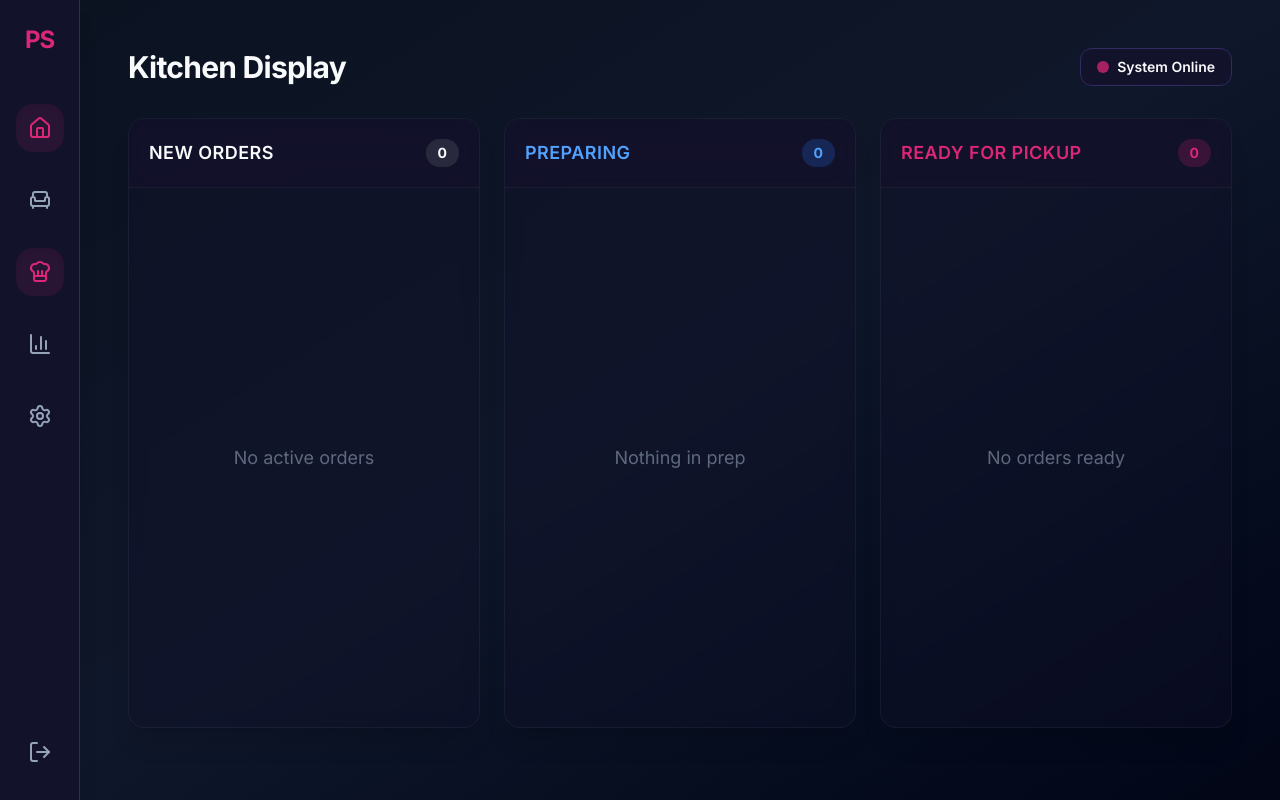
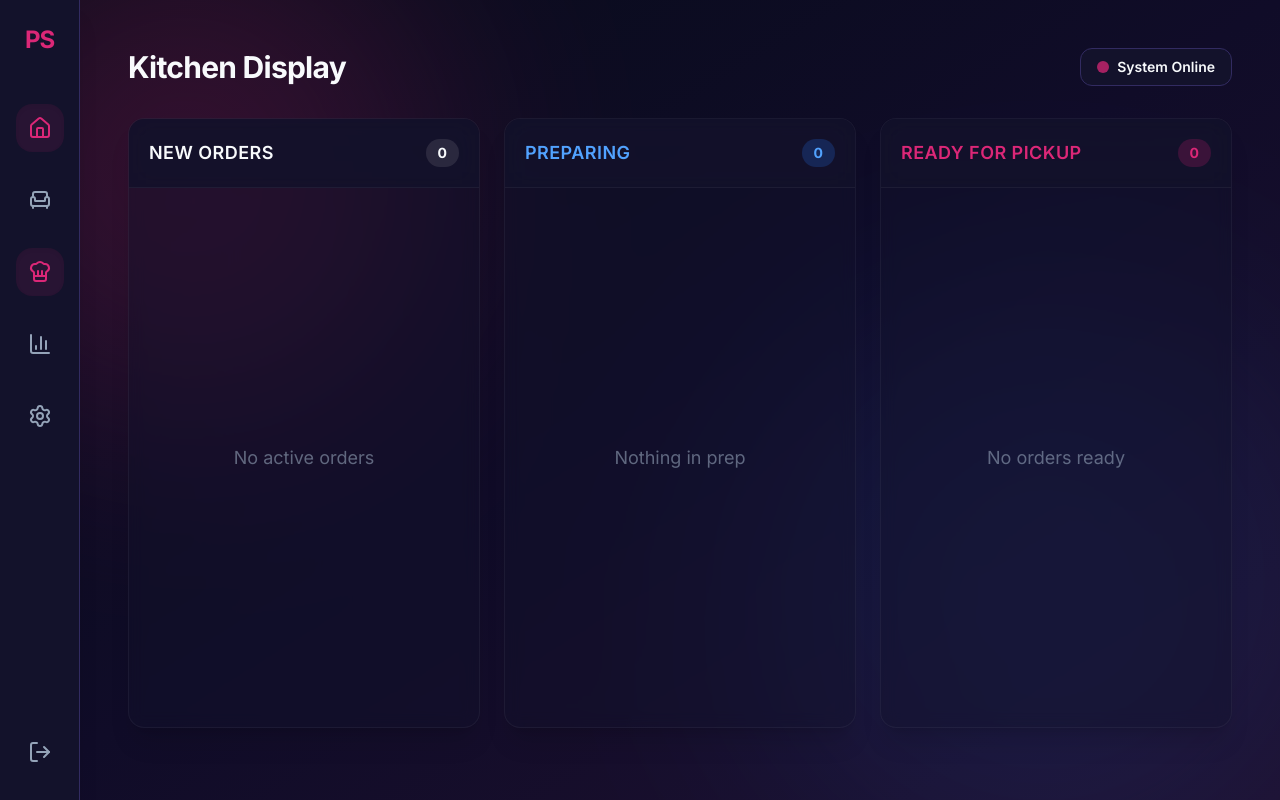
Before and after one commit to Alysha93/ProServe-POS-System, a React (Vite) app: page /demo/kitchen in a window 1280 px wide. Built offline with nearby package versions, Linux system fonts and the light colour scheme.

Commit message:
Apply Startup UI polish, full visual depth, urgency glow timers

```diff
--- a/src/components/kitchen/OrderCard.tsx
+++ b/src/components/kitchen/OrderCard.tsx
@@ -40,15 +40,19 @@ export function OrderCard({ order, onStatusChange }: Props) {
 
   const currentStatus = statusMap[order.status];
 
+  const urgencyBorder = time > 300 ? "border-l-danger border-white/10" :
+                        time > 120 ? "border-l-yellow-500 border-white/10" :
+                                     "border-l-accent border-white/10";
+
   return (
     <motion.div
-      initial={{ opacity: 0, y: 20, scale: 0.95 }}
+      initial={{ opacity: 0, y: 10, scale: 0.98 }}
       animate={{ opacity: 1, y: 0, scale: 1 }}
       exit={{ opacity: 0, scale: 0.9 }}
-      transition={{ duration: 0.3 }}
-      className={`bg-card border ${currentStatus.border} rounded-2xl p-4 shadow-lg flex flex-col hover:scale-[1.02] transition-transform`}
+      transition={{ duration: 0.2 }}
+      className={`bg-white/5 border-l-4 border-t border-r border-b ${urgencyBorder} rounded-2xl p-4 shadow-xl backdrop-blur flex flex-col hover:border-white/20 hover:scale-[1.02] active:scale-[0.97] transition-all duration-200`}
     >
-      <div className="flex justify-between items-center mb-4 border-b border-border pb-3">
+      <div className="flex justify-between items-center mb-4 border-b border-white/5 pb-3">
         <div className="flex items-center gap-2">
           <span className="font-bold text-lg text-text-main">#{order.id}</span>
           {order.tableId && (
--- a/src/components/layout/Layout.tsx
+++ b/src/components/layout/Layout.tsx
@@ -3,9 +3,13 @@ import { Sidebar } from './Sidebar';
 
 export function Layout() {
   return (
-    <div className="flex h-screen w-full bg-gradient-to-br from-[#0b1220] via-[#0f172a] to-[#020617] text-text-main overflow-hidden font-inter">
+    <div className="flex h-screen w-full bg-gradient-to-br from-[#070b19] via-[#100c28] to-[#1e102f] text-white overflow-hidden relative">
+      {/* Glow Effect Background */}
+      <div className="absolute top-[-10%] left-[-5%] blur-[120px] opacity-20 bg-accent w-[500px] h-[500px] rounded-full pointer-events-none" />
+      <div className="absolute bottom-[-10%] right-[-5%] blur-[120px] opacity-10 bg-blue-500 w-[600px] h-[600px] rounded-full pointer-events-none" />
+
       <Sidebar />
-      <main className="flex-1 flex flex-col min-w-0 overflow-hidden relative p-6">
+      <main className="flex-1 overflow-hidden p-6 relative z-10">
         <Outlet />
       </main>
     </div>
--- a/src/pages/LandingPage.tsx
+++ b/src/pages/LandingPage.tsx
@@ -1,5 +1,5 @@
 import { Link } from 'react-router-dom';
-import { ArrowRight, Terminal, Github } from 'lucide-react';
+import { ArrowRight, Terminal } from 'lucide-react';
 import { motion } from 'framer-motion';
 
 export default function LandingPage() {
@@ -18,8 +18,7 @@ export default function LandingPage() {
           </div>
           <div className="flex items-center gap-4">
             <a href="https://github.com/Alysha93/ProServe-POS-System" target="_blank" rel="noreferrer" className="text-subtext hover:text-white transition flex items-center gap-2 text-sm font-medium">
-              <Github className="w-5 h-5" />
-              <span className="hidden sm:inline">GitHub</span>
+              <span className="hidden sm:inline">GitHub Code</span>
             </a>
             <Link to="/demo" className="bg-accent text-black font-semibold px-4 py-2 rounded-lg hover:bg-accent-soft transition-all active:scale-[0.97] text-sm">
               Launch Demo
--- a/src/pages/POSPage.tsx
+++ b/src/pages/POSPage.tsx
@@ -5,7 +5,7 @@ import { OrderPanel } from '../components/pos/OrderPanel';
 import { CategoryTabs } from '../components/pos/CategoryTabs';
 
 export default function POSPage() {
-  const { menu, categories, addToCart, sendOrderToKitchen, cart } = useAppStore();
+  const { menu, categories, addToCart, sendOrderToKitchen } = useAppStore();
   const [activeCategoryId, setActiveCategoryId] = useState(categories[0]?.id);
 
   const filteredMenu = activeCategoryId
```
